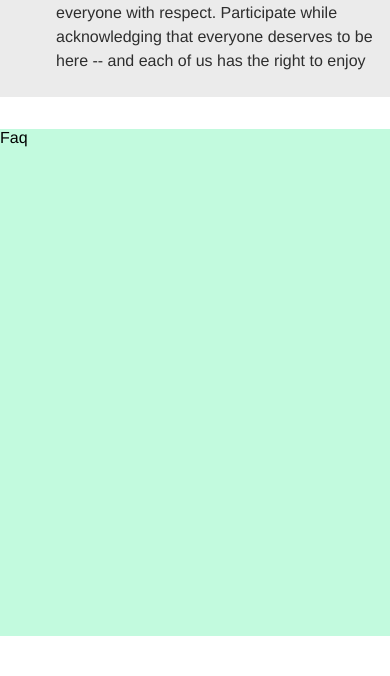
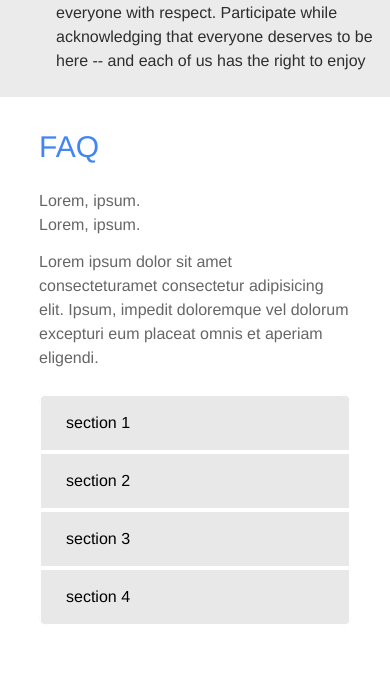
Before and after one commit to GDG-Cloud-Bhopal/website, a React (Create React App) app: page / in a window 390 px wide. Shown: the part 6688-7364 px from the top of the page. Built offline with nearby package versions, Linux system fonts and the light colour scheme.

Commit message:
faq section compleet

```diff
--- a/src/App.css
+++ b/src/App.css
@@ -318,9 +318,64 @@ nav .logo img {
 
 /* faq section */
 #Faq {
-  background-color: rgb(194, 250, 222);
-  height: 60vh;
+  padding: 0 10vw;
   width: 100%;
+  display: flex;
+}
+.faqtaxt{
+  width: 30%;
+}
+.faqtaxt h2{
+  margin-bottom: 1.5rem!important;
+  color: rgb(66 133 244);
+  font-weight: 300;
+  font-size: 1.875rem;
+    line-height: 2.25rem;
+}
+.faqtaxt p{
+  width: 80%;
+  color: rgb(102 102 102);
+  font-size: 1rem;
+  line-height: 1.5rem;
+}
+.faqtaxt p:nth-child(3){
+  padding-bottom: 0.8rem;
+}
+.accordian{
+  background-color:#e8e8e8;
+  border-radius: 10px;
+  overflow: hidden;
+  width:50vw;
+}
+.accordiancontent,
+.accordianlable{
+  padding: 18px 25px;
+  border: 2px solid white;
+}
+.accordianlable{
+  display: block;
+  font-weight: 500;
+  cursor: pointer;
+  position: relative;
+  transition: background 0.1s;
+
+}
+.accordianlable:hover{
+  background: #d0d0d0;
+}
+
+
+.accordiancontent{
+  background: #f8f8f8;
+  line-height:1.6 ;
+  font-size: 0.85em;
+  display: none;
+}
+.acordianinput{
+  display: none;
+}
+.acordianinput:checked ~ .accordiancontent{
+  display: block;
 }
 
 /* Partners section */
@@ -516,6 +571,19 @@ nav .logo img {
   .box3 {
     width: 100%;
   }
+  .faqtaxt{
+    width: 100%;
+    padding-bottom: 1.5rem;
+  }
+  #Faq{
+    flex-direction: column;
+  }
+  .accordian{
+    margin-right: 20vw;
+  }
+  .accordian {
+    width: 80%;
+  }
 }
 @media (max-width: 700px) {
  .Footergrid{grid-template-areas:
--- a/src/Components/Faq.js
+++ b/src/Components/Faq.js
@@ -1,9 +1,54 @@
-import React from 'react'
+import React from "react";
 
 const Faq = () => {
   return (
-    <div id='Faq'>Faq</div>
-  )
-}
+    <div id="Faq">
+      <div className="faqtaxt">
+        <h2>FAQ</h2>
+        <p>Lorem, ipsum.</p>
+        <p>Lorem, ipsum.</p>
+        <p>
+          Lorem ipsum dolor sit amet consecteturamet consectetur adipisicing
+          elit. Ipsum, impedit doloremque vel dolorum excepturi eum placeat
+          omnis et aperiam eligendi.
+        </p>
+      </div>
+      <div className="accordianbox">
+           <div className="accordian">
+        <div>
+          <input type="checkbox" name='faq' className='acordianinput' id='accordian1' />
+          <label htmlFor="accordian1" className='accordianlable'>section 1</label>
+          <div className="accordiancontent">
+            <p>Lorem ipsum dolor sit amet consectetur adipisicing elit. Sed aliquam id labore sint perferendis expedita consequatur alias earum sapiente delectus.</p>
+          </div>
+        </div>
+        <div>
+          <input type="checkbox" name='faq' className='acordianinput' id='accordian2' />
+          <label htmlFor="accordian2" className='accordianlable'>section 2</label>
+          <div className="accordiancontent">
+            <p>Lorem ipsum dolor sit amet consectetur adipisicing elit. Sed aliquam id labore sint perferendis expedita consequatur alias earum sapiente delectus.</p>
+          </div>
+        </div>
+        <div>
+          <input type="checkbox" name='faq' className='acordianinput' id='accordian3' />
+          <label htmlFor="accordian3" className='accordianlable'>section 3</label>
+          <div className="accordiancontent">
+            <p>Lorem ipsum dolor sit amet consectetur adipisicing elit. Sed aliquam id labore sint perferendis expedita consequatur alias earum sapiente delectus.</p>
+          </div>
+        </div>
+        <div>
+          <input type="checkbox" name='faq' className='acordianinput' id='accordian4' />
+          <label htmlFor="accordian4" className='accordianlable'>section 4</label>
+          <div className="accordiancontent">
+            <p>Lorem ipsum dolor sit amet consectetur adipisicing elit. Sed aliquam id labore sint perferendis expedita consequatur alias earum sapiente delectus.</p>
+          </div>
+        </div>
+      </div>
+      </div>
 
-export default Faq
+
+    </div>
+  );
+};
+
+export default Faq;
```
